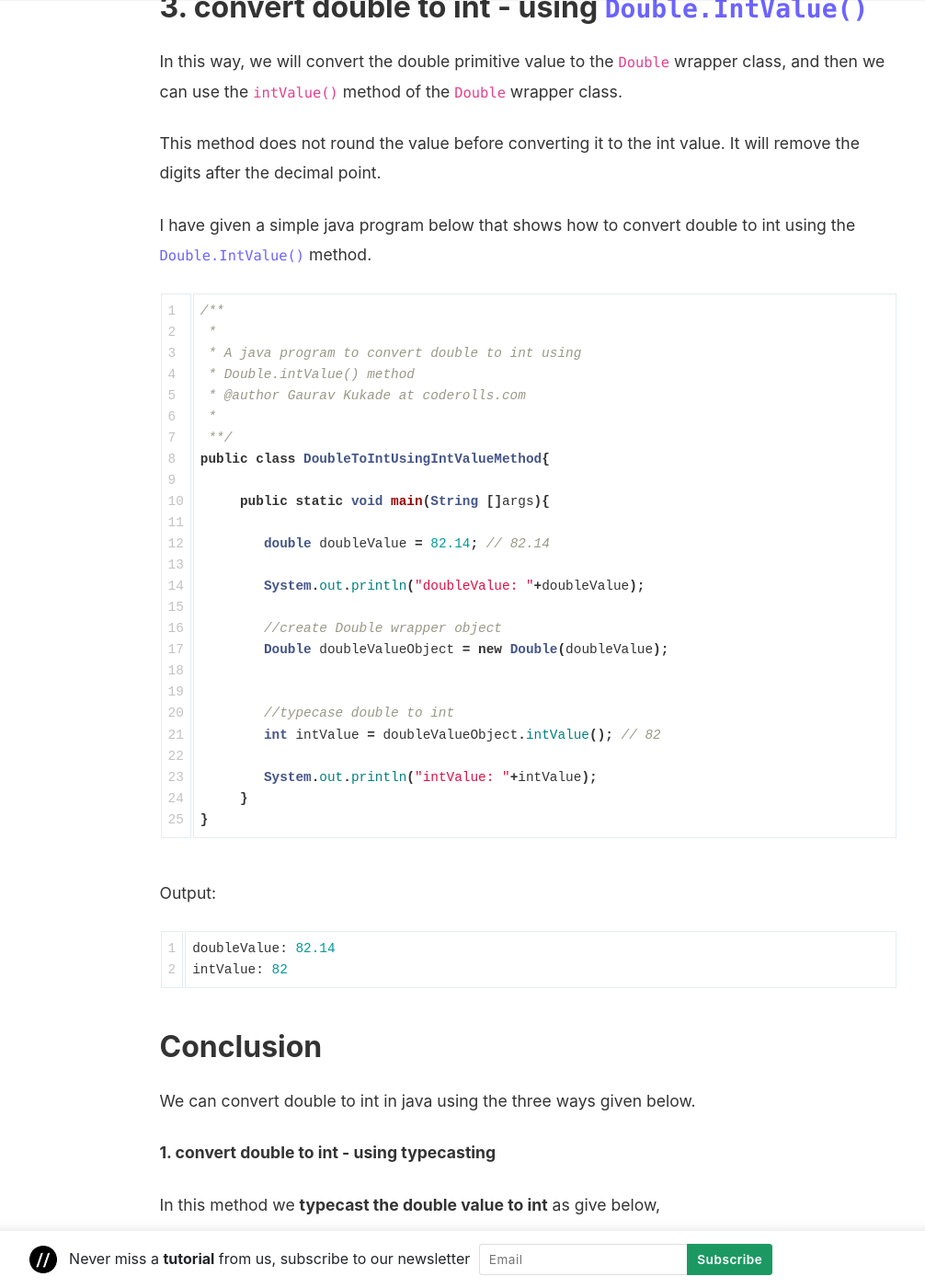
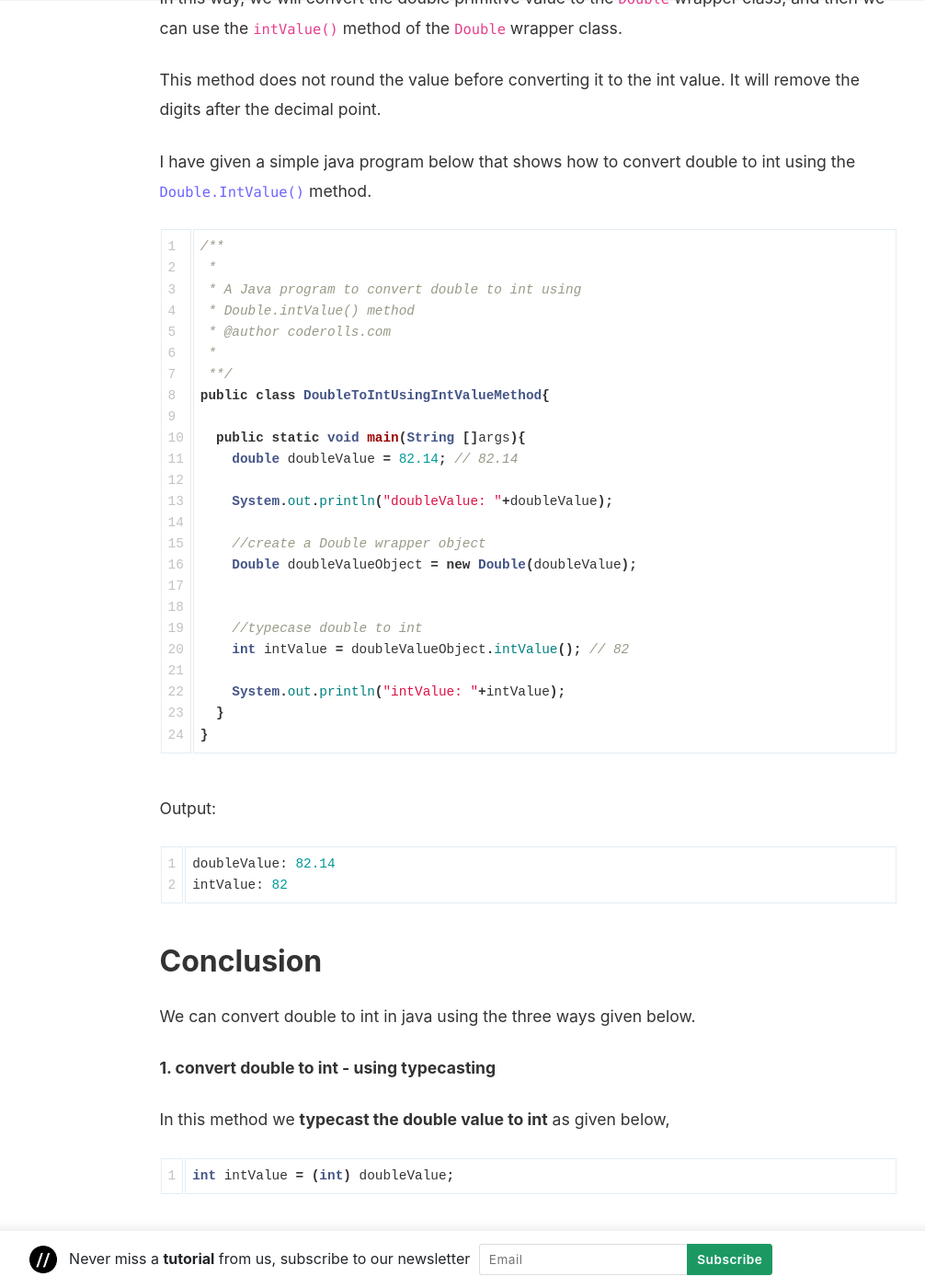
Before and after one commit to coderolls/coderolls-blog, a Jekyll site: the page built from _posts/java-basic/2021-03-02-convert-double-to-int.md, in a window 1280 px wide and 1400 px high, scrolled down 3820 px. Shown: the whole window at 92% size, without its empty margins (204-1210 px from the left). Built offline with Jekyll 4.4.1, drawn with Linux system fonts in a browser that asks for light colours; nearby versions of some CDN libraries; comment, search, counter and statistics services are not loaded; some of the changed text lies outside the part shown.

Commit message:
Update 2021-03-02-convert-double-to-int.md

````diff
--- a/_posts/java-basic/2021-03-02-convert-double-to-int.md
+++ b/_posts/java-basic/2021-03-02-convert-double-to-int.md
@@ -37,17 +37,16 @@
  **/
 public class DoubleToIntUsingTypecasting{
 
-     public static void main(String []args){
+  public static void main(String []args){
+    double doubleValue = 82.14; // 82.14
 
-        double doubleValue = 82.14; // 82.14
+    System.out.println("doubleValue: "+doubleValue);
 
-        System.out.println("doubleValue: "+doubleValue);
+    //typecase double to int
+    int intValue = (int) doubleValue; // 82
 
-        //typecase double to int
-        int intValue = (int) doubleValue; // 82
-
-        System.out.println("intValue: "+intValue);
-     }
+    System.out.println("intValue: "+intValue);
+  }
 }
 ```
 Output:
@@ -76,36 +75,34 @@
 /**
  * A Java program to convert double to int using
  * Math.round() method
- * @author Gaurav Kukade at coderolls.com
+ * @author coderolls.com
  **/
 public class DoubleToIntUsingRoundMethod{
 
-     public static void main(String []args){
+  public static void main(String []args){
+    // case 1
+    double doubleValue = 82.14; // 82.14
 
-        // case 1
-        double doubleValue = 82.14; // 82.14
+    System.out.println("doubleValue: "+doubleValue);
 
-        System.out.println("doubleValue: "+doubleValue);
+    //typecase double to int
+    int intValue = (int) Math.round(doubleValue); // 82
 
-        //typecase double to int
-        int intValue = (int) Math.round(doubleValue); // 82
+    System.out.println("intValue: "+intValue);
 
-        System.out.println("intValue: "+intValue);
+    System.out.println();
 
-        System.out.println();
+    // case 2
+    double nextDoubleValue = 82.99; //
 
-        // case 2
-        double nextDoubleValue = 82.99; //
+    System.out.println("nextDoubleValue: "+nextDoubleValue);
 
+    // Math.round(nextDoubleValue) returns long value
+    //typecase long to int
+    int nextIntValue = (int) Math.round(nextDoubleValue); // 83
 
-        System.out.println("nextDoubleValue: "+nextDoubleValue);
-
-        // Math.round(nextDoubleValue) returns long value
-        //typecase long to int
-        int nextIntValue = (int) Math.round(nextDoubleValue); // 83
-
-        System.out.println("nextIntValue: "+nextIntValue);
-     }
+    System.out.println("nextIntValue: "+nextIntValue);
+  }
 }
 ```
 Output:
@@ -129,28 +126,27 @@
 ```java
 /**
  *
- * A java program to convert double to int using
+ * A Java program to convert double to int using
  * Double.intValue() method
- * @author Gaurav Kukade at coderolls.com
+ * @author coderolls.com
  *
  **/
 public class DoubleToIntUsingIntValueMethod{
 
-     public static void main(String []args){
+  public static void main(String []args){
+    double doubleValue = 82.14; // 82.14
 
-        double doubleValue = 82.14; // 82.14
+    System.out.println("doubleValue: "+doubleValue);
 
-        System.out.println("doubleValue: "+doubleValue);
-
-        //create Double wrapper object
-        Double doubleValueObject = new Double(doubleValue);
+    //create a Double wrapper object
+    Double doubleValueObject = new Double(doubleValue);
 
 
-        //typecase double to int
-        int intValue = doubleValueObject.intValue(); // 82
+    //typecase double to int
+    int intValue = doubleValueObject.intValue(); // 82
 
-        System.out.println("intValue: "+intValue);
-     }
+    System.out.println("intValue: "+intValue);
+  }
 }
 ```
 
@@ -165,7 +161,7 @@
 
 **1. convert double to int - using typecasting**
 
-In this method we **typecast the double value to int** as give below,
+In this method we **typecast the double value to int** as given below,
 ```java
 int intValue = (int) doubleValue;
 ```
````
